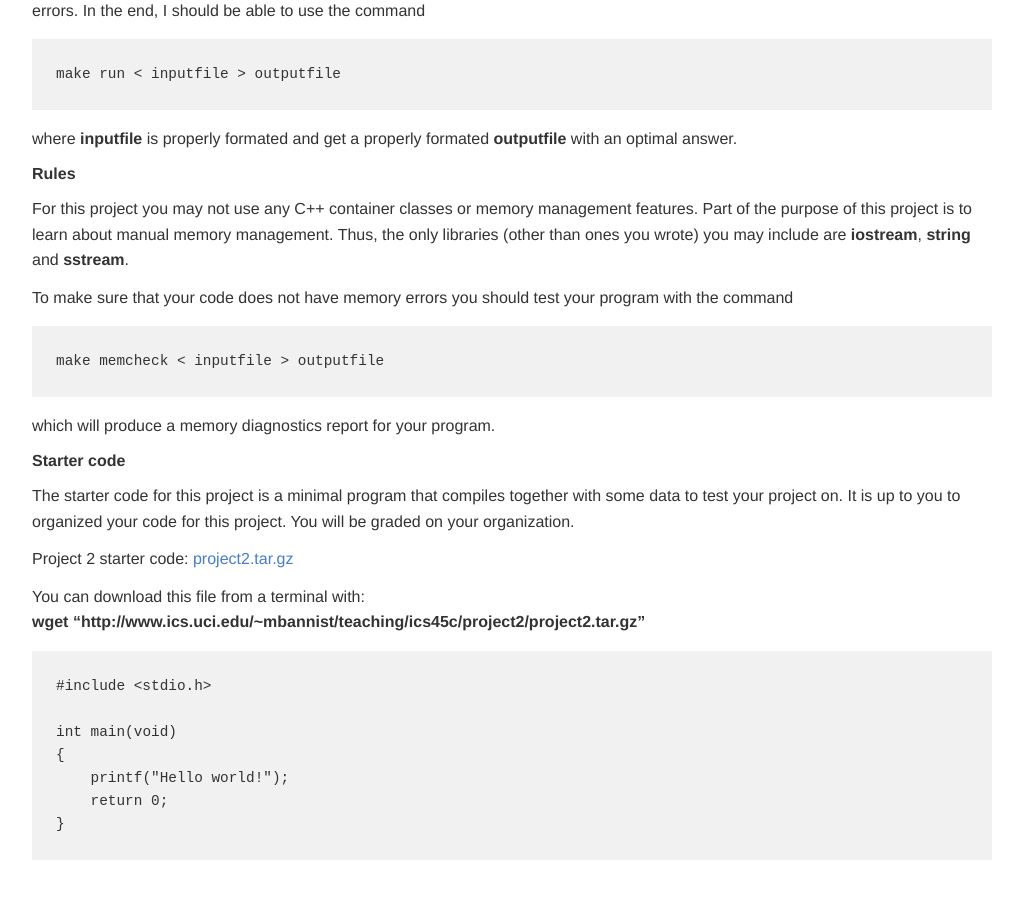
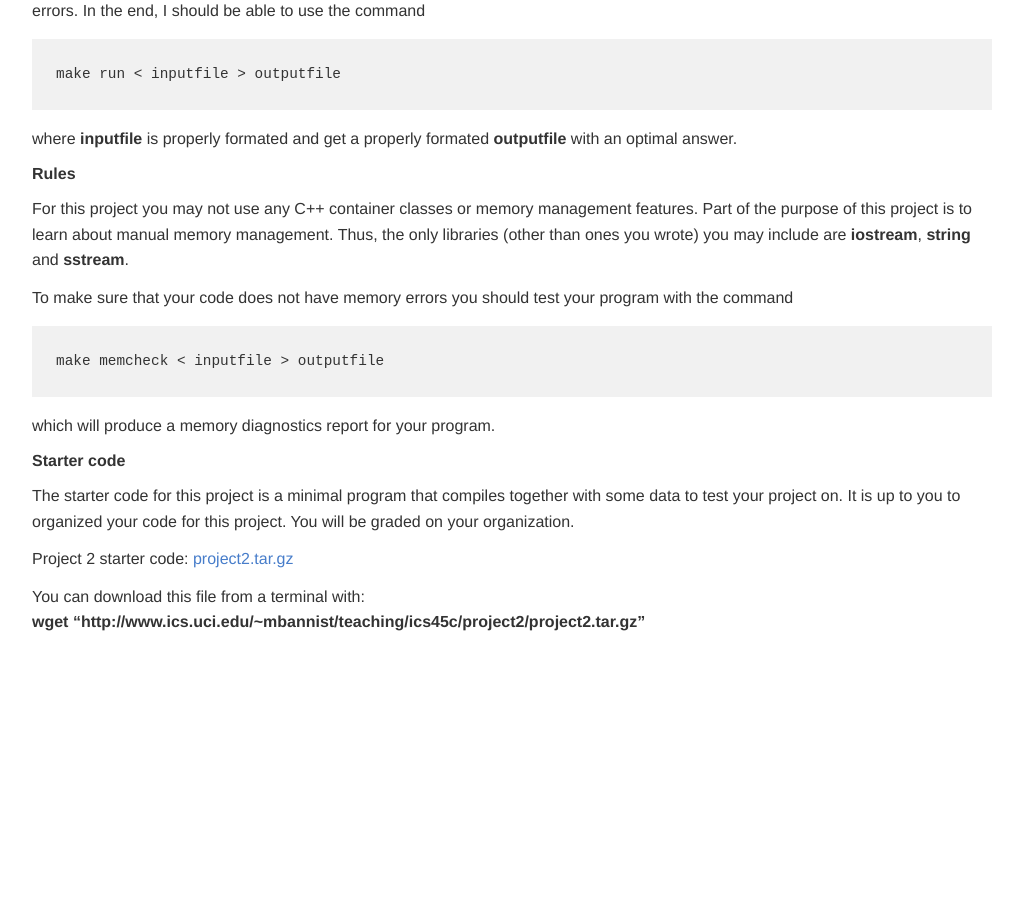
Before and after one commit to jacksonjw12/mbannister.github.io, a Jekyll site: the page built from _teaching/45c-u14/project2/index.md, in a window 1280 px wide and 900 px high, scrolled down 2694 px. Shown: the whole window, without its empty margins (128-1151 px from the left). Built offline with Jekyll 4.4.1, drawn with Linux system fonts in a browser that asks for light colours; after the commit the page ends 3365 px from its top, so only the background shows below that.

Commit message:
Remove test code

```diff
--- a/_teaching/45c-u14/project2/index.md
+++ b/_teaching/45c-u14/project2/index.md
@@ -132,14 +132,3 @@ Project 2 starter code: [project2.tar.gz](project2.tar.gz)
 
 You can download this file from a terminal with:
 __wget "http://www.ics.uci.edu/~mbannist/teaching/ics45c/project2/project2.tar.gz"__
-
-
-~~~~ c
-#include <stdio.h>
-
-int main(void)
-{
-    printf("Hello world!");
-    return 0;
-}
-~~~~
```
